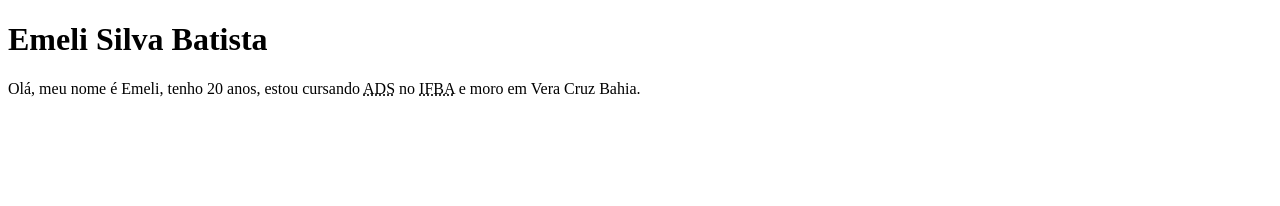
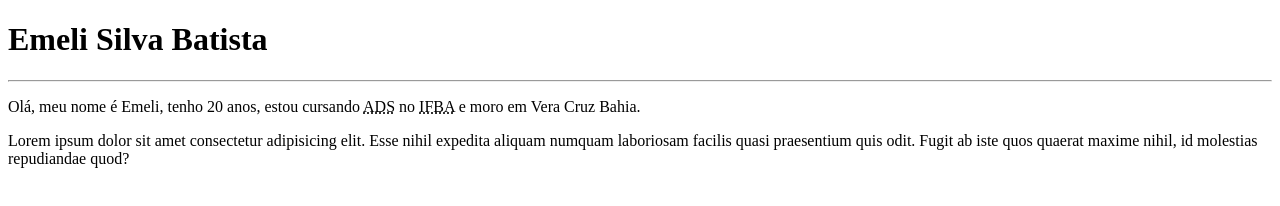
Before and after one commit to EmyBatista21/Meus_Projetos_C, a plain HTML site: page Site-Apresentação/index.html in a window 1280 px wide. Drawn offline with Linux system fonts and the light colour scheme.

Commit message:
Update index.html

```diff
--- a/Site-Apresentação/index.html
+++ b/Site-Apresentação/index.html
@@ -8,6 +8,8 @@
 </head>
 <body>
     <h1>Emeli Silva Batista</h1>
+    <hr>
     <p>Olá, meu nome é Emeli, tenho 20 anos, estou cursando <abbr title="Análise e desenvolvimento de sistemas">ADS</abbr> no <abbr title="Instituto Federal de Ciência e Tecnologia da Bahia">IFBA</abbr> e moro em Vera Cruz Bahia. </p>
+    <p>Lorem ipsum dolor sit amet consectetur adipisicing elit. Esse nihil expedita aliquam numquam laboriosam facilis quasi praesentium quis odit. Fugit ab iste quos quaerat maxime nihil, id molestias repudiandae quod?</p>
 </body>
 </html>
```
